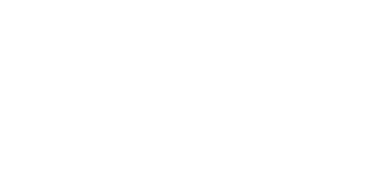
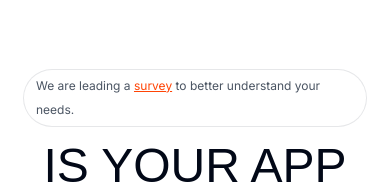
Before and after one commit to App-Prove/web-platform, a Next.js app: page / in a window 390 px wide. Shown: the part 156-340 px from the top of the page. Built offline with nearby package versions, Linux system fonts and the light colour scheme; no server answers; a web font is replaced by a local one.

Commit message:
fix: auth button, flex, survey link

```diff
--- a/app/page.tsx
+++ b/app/page.tsx
@@ -41,9 +41,9 @@ export default function Home() {
   return (
     <div className="min-h-full mb-24 w-full overflow-visible">
       <Toaster />
-      <div className="flex flex-col h-svh relative overflow-visible justify-center ">
-          <div className="hidden sm:mb-8 sm:flex sm:justify-center">
-            <Link href="survey" className="relative rounded-full px-3 py-1 text-sm leading-6 text-gray-600 ring-1 ring-gray-900/10 hover:ring-gray-900/20">
+      <div className="flex flex-col h-[80vh] sm:h-[100svh] relative overflow-visible justify-center ">
+          <div className="mx-auto flex mb-4 sm:mb-8 sm:flex sm:justify-center">
+            <Link href="survey" className="relative rounded-full px-3 py-1 text-xs sm:text-sm leading-6 text-gray-600 ring-1 ring-gray-900/10 hover:ring-gray-900/20">
               We are leading a <span className="text-orange underline">survey</span> to better understand your needs.{' '}
             </Link>
           </div>
--- a/app/survey/page.tsx
+++ b/app/survey/page.tsx
@@ -21,7 +21,7 @@ export default async function SurveyPage() {
     }
 
     return (
-        <div className="flex flex-col gap-y-8 overflow-hidden">
+        <div className="flex-1 flex flex-col gap-y-8 overflow-hidden">
             <h1 className="text-xl">Welcome to App-Prove survey</h1>
             <p className="text-pretty">
                 Thank you for taking the time to participate in our Developer Survey.
--- a/components/Survey/SurveyAuthButton.tsx
+++ b/components/Survey/SurveyAuthButton.tsx
@@ -6,6 +6,8 @@ import { redirect, useSearchParams } from "next/navigation"
 import { User } from "@supabase/supabase-js"
 import { createClient } from "@/utils/supabase/clients"
 import { Github } from "lucide-react"
+import React from "react"
+import { ReloadIcon } from "@radix-ui/react-icons"
 
 export default function SurveyAuthButton({ user }: { user: null | User }) {
     // Check if there is a code in the URL
@@ -16,6 +18,7 @@ export default function SurveyAuthButton({ user }: { user: null | User }) {
         // and then redirect to start page
         redirect(`/auth/callback?code=${code}&next=/survey/start/`)
     }
+    const [authenticating, setAuthenticating] = React.useState(false)
 
     return (
         <>
@@ -27,6 +30,7 @@ export default function SurveyAuthButton({ user }: { user: null | User }) {
                     :
                     <div className="flex flex-col gap-y-4 w-fit self-end">
                         <Button onClick={async () => {
+                            setAuthenticating(true)
                             const supabase = createClient();
                             await supabase.auth.signInWithOAuth({
                                 provider: 'github',
@@ -34,7 +38,18 @@ export default function SurveyAuthButton({ user }: { user: null | User }) {
                                     redirectTo: `${process.env.NEXT_PUBLIC_SUPABASE_REDIRECT_URL}survey/`,
                                 },
                             })
-                        }}>Use your <span className="flex mx-2 items-center"> <Github />Github</span> account to answer our survey</Button>
+                        }}>
+                        {!authenticating?
+                            <>
+                            Use your <span className="flex mx-2 items-center"> <Github />Github</span> account to answer
+                            </>
+                    :
+                            <>
+                                <ReloadIcon className="mr-2 h-4 w-4 animate-spin" />
+                                <p className="block">Please wait</p>
+                            </>
+                    }
+                            </Button>
 
                     </div>
             }
```
